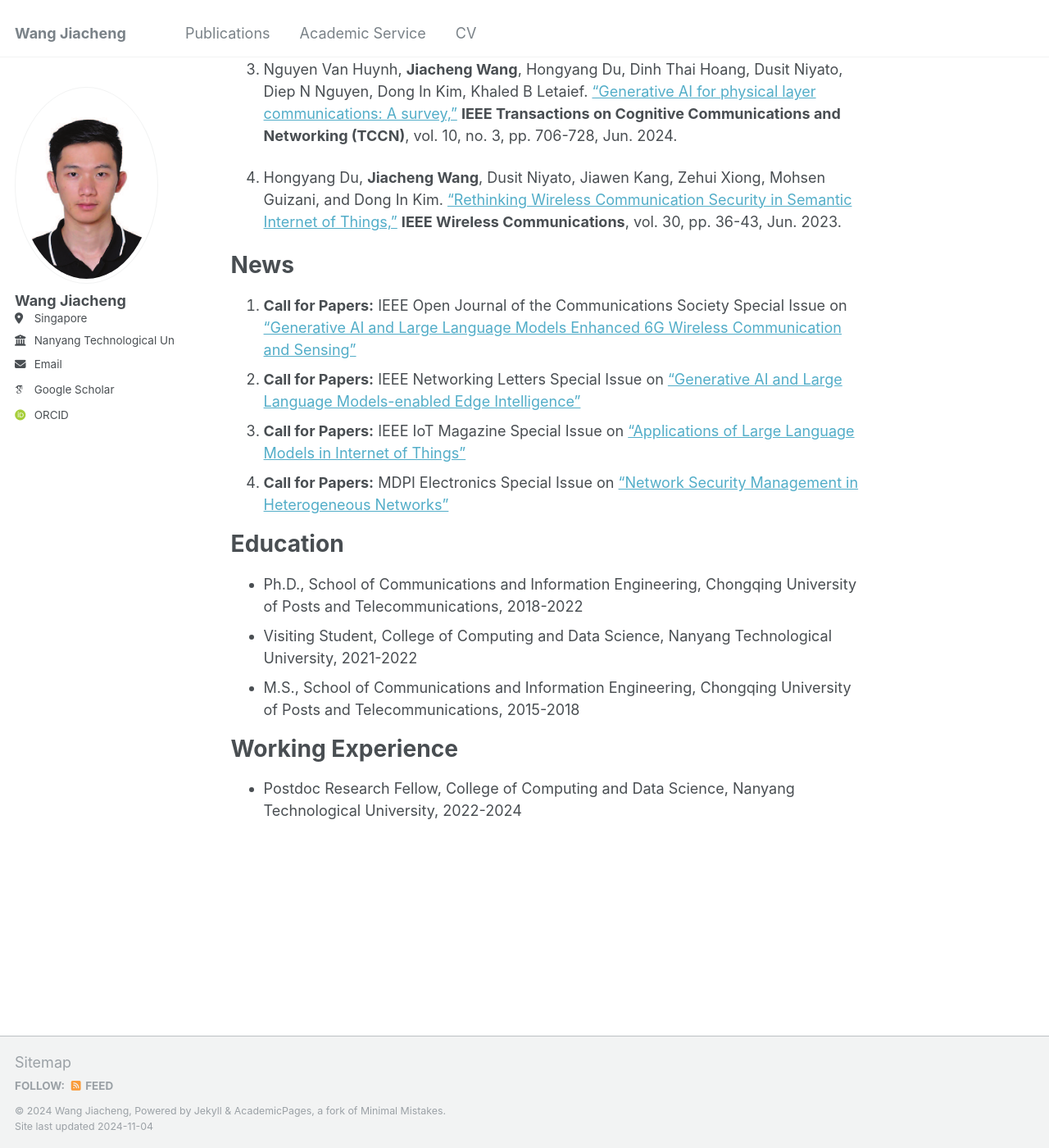
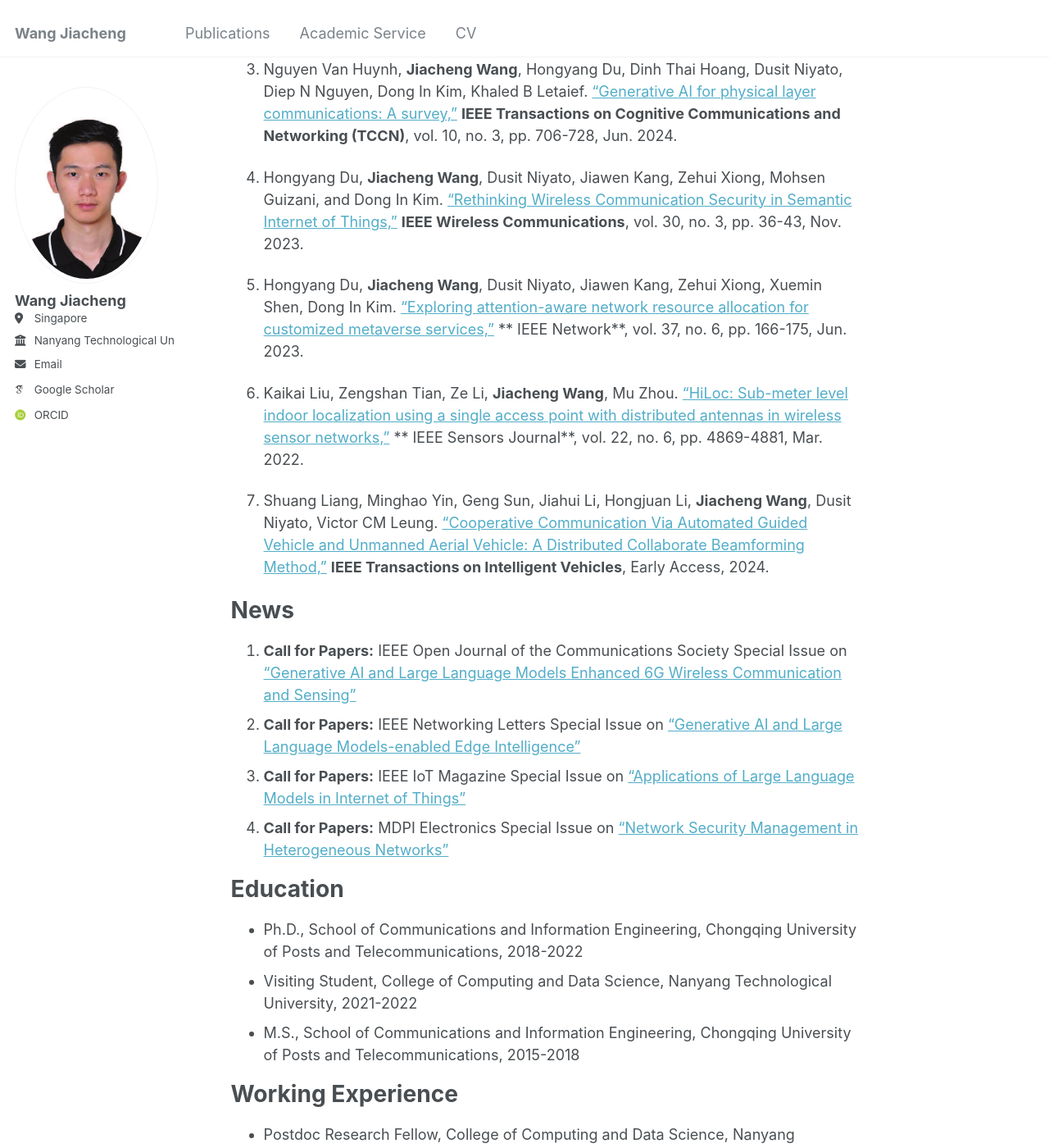
Before and after one commit to W-JiaCheng/W-JiaCheng.github.io, a Jekyll site: the page built from _pages/about.md, in a window 1280 px wide and 1400 px high, scrolled down 2757 px. Shown: the whole window at 82% size. Built offline with Jekyll 4.4.1, drawn with Linux system fonts in a browser that asks for light colours; some web fonts are replaced; some of the changed text lies outside the part shown.

Commit message:
Update about.md

```diff
--- a/_pages/about.md
+++ b/_pages/about.md
@@ -16,8 +16,8 @@ I am a Postdoctoral Research Fellow at the College of Computing and Data Science
    - Integrated sensing and communications (ISAC)
 
 2. Generative AI (GenAI) for wireless sensing and communications:
-   - Generative AI-assisted wireless sensing
-   - Semantic communications
+   - Generative AI-assisted signal processing for wireless sensing
+   - Generative AI-enabled Semantic communications
    - GenAI-based edge intelligence and network optimization
 
 ---
@@ -60,7 +60,13 @@ Selected Collaborative Papers
 
 3. Nguyen Van Huynh, **Jiacheng Wang**, Hongyang Du, Dinh Thai Hoang, Dusit Niyato, Diep N Nguyen, Dong In Kim, Khaled B Letaief. ["Generative AI for physical layer communications: A survey,"](https://ieeexplore.ieee.org/document/10490142) **IEEE Transactions on Cognitive Communications and Networking (TCCN)**, vol. 10, no. 3, pp. 706-728, Jun. 2024.
 
-4. Hongyang Du, **Jiacheng Wang**, Dusit Niyato, Jiawen Kang, Zehui Xiong, Mohsen Guizani, and Dong In Kim. ["Rethinking Wireless Communication Security in Semantic Internet of Things,"](https://ieeexplore.ieee.org/document/10183798) **IEEE Wireless Communications**, vol. 30, pp. 36-43, Jun. 2023.
+4. Hongyang Du, **Jiacheng Wang**, Dusit Niyato, Jiawen Kang, Zehui Xiong, Mohsen Guizani, and Dong In Kim. ["Rethinking Wireless Communication Security in Semantic Internet of Things,"](https://ieeexplore.ieee.org/document/10183798) **IEEE Wireless Communications**, vol. 30, no. 3, pp. 36-43, Nov. 2023.
+
+5. Hongyang Du, **Jiacheng Wang**, Dusit Niyato, Jiawen Kang, Zehui Xiong, Xuemin Shen, Dong In Kim. ["Exploring attention-aware network resource allocation for customized metaverse services,"](https://ieeexplore.ieee.org/document/9999298) ** IEEE Network**, vol. 37, no. 6, pp. 166-175, Jun. 2023.
+
+6. Kaikai Liu, Zengshan Tian, Ze Li, **Jiacheng Wang**, Mu Zhou. ["HiLoc: Sub-meter level indoor localization using a single access point with distributed antennas in wireless sensor networks,"](https://ieeexplore.ieee.org/document/9312625) ** IEEE Sensors Journal**, vol. 22, no. 6, pp. 4869-4881, Mar. 2022.
+
+7. Shuang Liang, Minghao Yin, Geng Sun, Jiahui Li, Hongjuan Li, **Jiacheng Wang**, Dusit Niyato, Victor CM Leung. ["Cooperative Communication Via Automated Guided Vehicle and Unmanned Aerial Vehicle: A Distributed Collaborate Beamforming Method,"](https://ieeexplore.ieee.org/document/10660542) **IEEE Transactions on Intelligent Vehicles**, Early Access, 2024.
 
 News
 ======
```
Also changed, not shown: other parts of _pages/about.md (+1 -1 lines).
